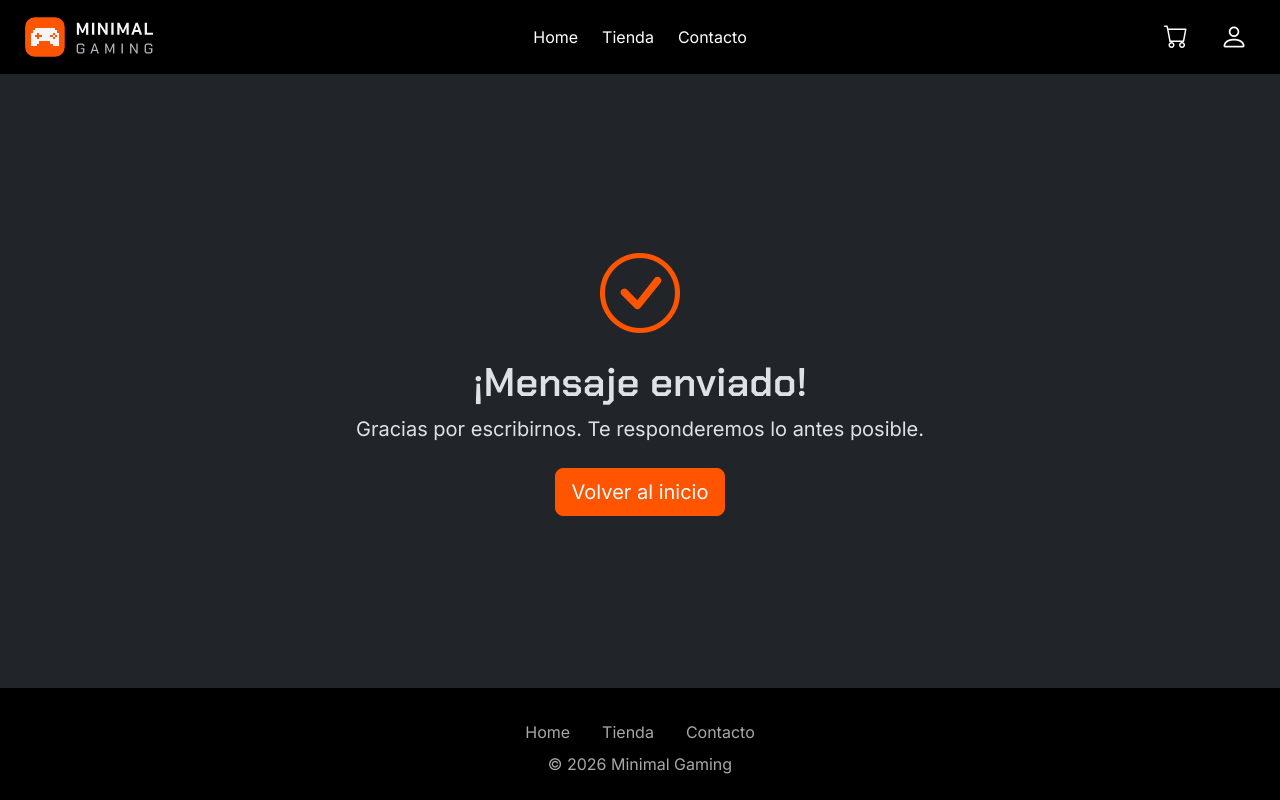
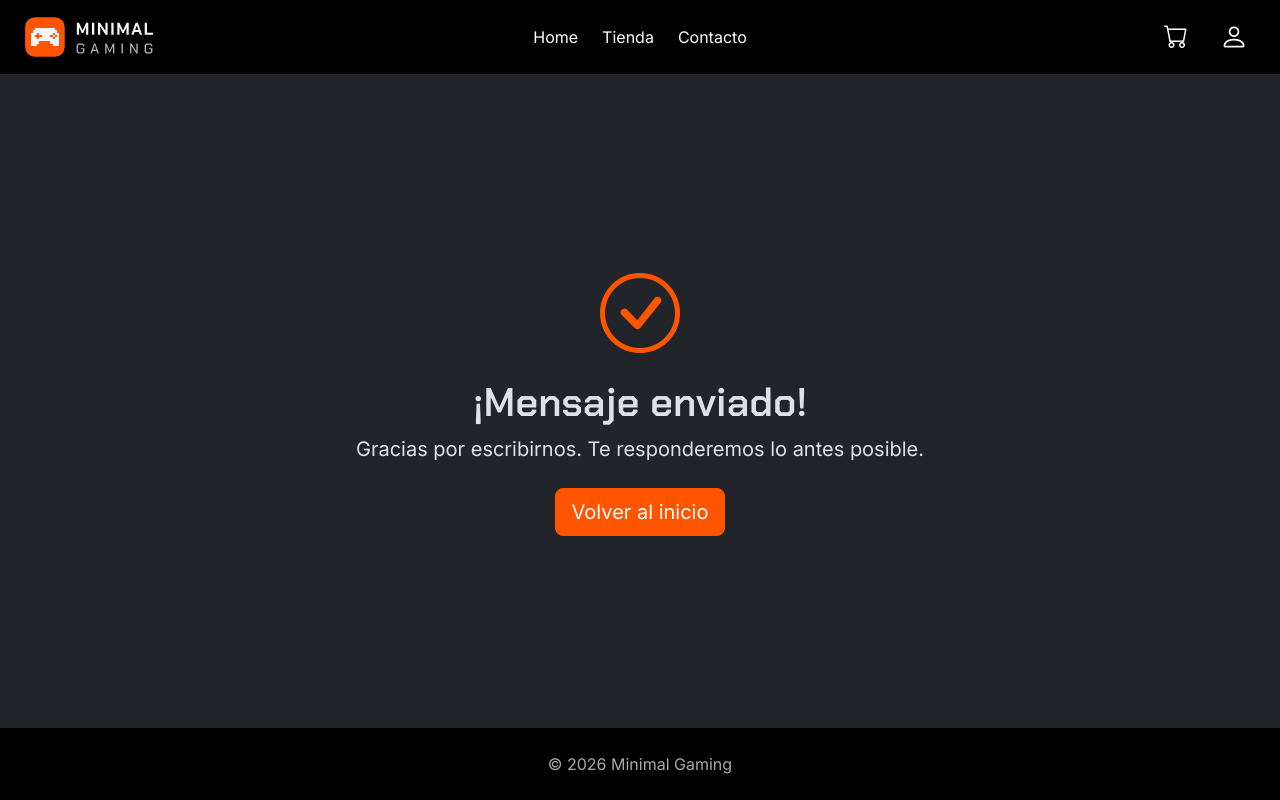
Before and after one commit to juanrodgarrido/tienda-videojuegos, a PHP site: page /gracias.php in a window 1280 px wide. Run offline with PHP 8.4, Linux system fonts and the light colour scheme.

Commit message:
Cambio en el footer y ajuste de movimiento corregido

```diff
--- a/app/partials/footer.php
+++ b/app/partials/footer.php
@@ -1,16 +1,6 @@
 <footer class="bg-black py-4 mt-auto">
     <div class="container-fluid px-4">
-            <ul class="nav justify-content-center">
-                <li class="nav-item">
-                    <a href="/" class="nav-link text-body-secondary">Home</a>
-                </li>
-                <li class="nav-item">
-                    <a href="/tienda.php" class="nav-link text-body-secondary">Tienda</a>
-                </li>
-                <li class="nav-item">
-                    <a href="/contacto.php" class="nav-link text-body-secondary">Contacto</a>
-                </li>
-            </ul>
+
         <p class="text-center mb-0 text-body-secondary">
             © 2026 Minimal Gaming
         </p>
--- a/src/css/style.css
+++ b/src/css/style.css
@@ -1,6 +1,10 @@
 :root {
   --acento: #ff5400;
   --acento-oscuro: #d94700;
+}
+
+html {
+  overflow-y: scroll;
 }
 
 body {
```
Lines whose indentation alone changed are shown as unchanged.
